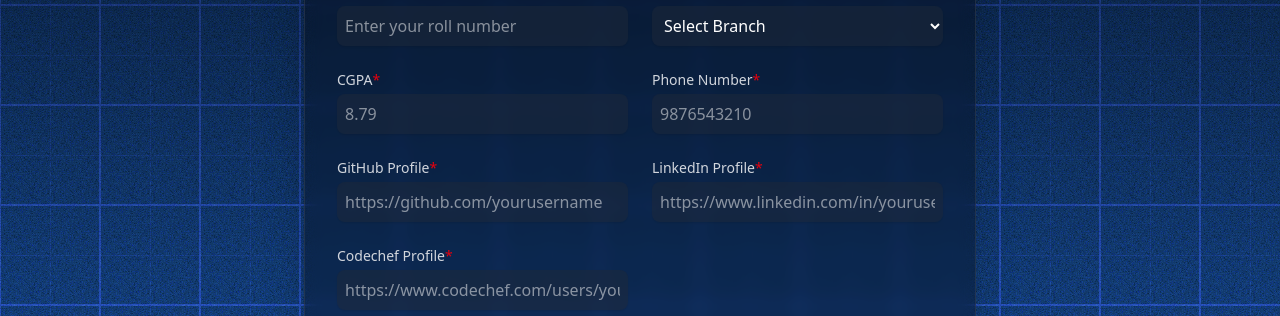
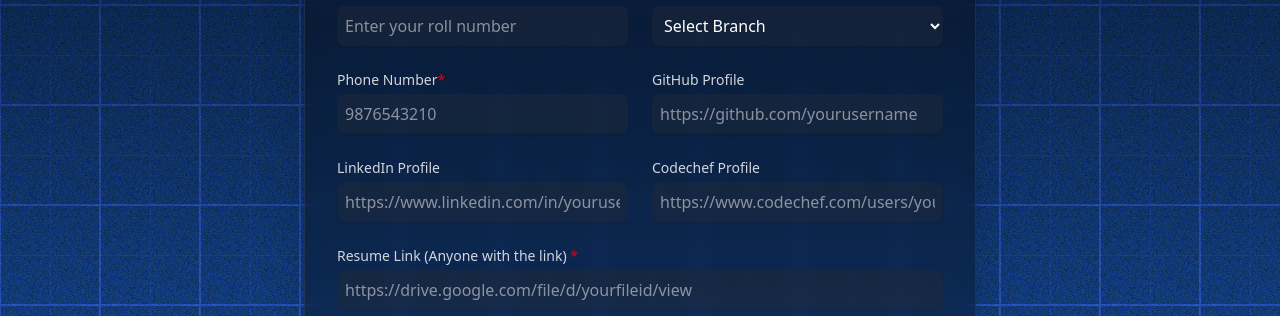
Before and after one commit to ACM-KJSCE/ACM-Form, a React (Vite) app: page /join/form in a window 1280 px wide. Shown: the part 295-611 px from the top of the page. Built offline with nearby package versions, Linux system fonts and the light colour scheme; no server answers; the database is empty; sample sign-in values are in the browser's storage.

Commit message:
Feat: Fy Rep Registration starts

```diff
--- a/src/hooks/useCheck.tsx
+++ b/src/hooks/useCheck.tsx
@@ -66,8 +66,8 @@ const validateField = (name: string, value: string, setValidationErrors:Function
 
       const requiredFields = [
         "rollNumber", "branch", "phoneNumber",
-        "githubProfile", "linkedinProfile", "codechefProfile",
-        "resume", "whyACM", "cgpa", "role", "role2"
+        // "githubProfile", "linkedinProfile", "codechefProfile",
+        "resume", "whyACM", "role", "role2"
       ];
 
       for (const field of requiredFields) {
@@ -98,9 +98,9 @@ const validateField = (name: string, value: string, setValidationErrors:Function
             case "whyACM":
               fieldIsValid = hasAtLeast30Words(formData.whyACM);
               break;
-            case "cgpa":
-              fieldIsValid = regexProper(formData.cgpa, "cg");
-              break;
+            // case "cgpa":
+            //   fieldIsValid = regexProper(formData.cgpa, "cg");
+            //   break;
           }
         }
 
--- a/src/interfaces/form.tsx
+++ b/src/interfaces/form.tsx
@@ -13,7 +13,6 @@ interface FormData {
   role2: string;
   submitted?: boolean;
   submittedAt?: string;
-  cgpa: string;
 }
 
 export type {FormData}
--- a/src/pages/Admin.tsx
+++ b/src/pages/Admin.tsx
@@ -65,7 +65,6 @@ const Admin: React.FC = () => {
         "email",
         "rollNumber",
         "branch",
-        "cgpa",
         "phoneNumber",
         "githubProfile",
         "linkedinProfile",
--- a/src/pages/Form.tsx
+++ b/src/pages/Form.tsx
@@ -28,8 +28,7 @@ function Form() {
     resume: "",
     whyACM: "",
     role: "",
-    role2: "",
-    cgpa: ""
+    role2: ""
   });
   const [fetching, setFetching] = useState(true);
 
@@ -383,7 +382,7 @@ function Form() {
                 )}
               </div> */}
 
-              <div>
+              {/* <div>
                 <label
                   htmlFor="cgpa"
                   className="block text-sm font-medium text-gray-300"
@@ -405,7 +404,7 @@ function Form() {
                 {touched.cgpa && validationErrors.cgpa && (
                   <p className="mt-1 text-sm text-red-500">Please enter a valid CGPA</p>
                 )}
-              </div>
+              </div> */}
 
               <div>
                 <label
@@ -436,7 +435,7 @@ function Form() {
                   htmlFor="githubProfile"
                   className="block text-sm font-medium text-gray-300"
                 >
-                  GitHub Profile<text className="text-red-600">*</text>
+                  GitHub Profile
                 </label>
                 <input
                   type="url"
@@ -459,7 +458,7 @@ function Form() {
                   htmlFor="linkedinProfile"
                   className="block text-sm font-medium text-gray-300"
                 >
-                  LinkedIn Profile<text className="text-red-600">*</text>
+                  LinkedIn Profile
                 </label>
                 <input
                   type="url"
@@ -482,7 +481,7 @@ function Form() {
                   htmlFor="codechefProfile"
                   className="block text-sm font-medium text-gray-300"
                 >
-                  Codechef Profile<text className="text-red-600">*</text>
+                  Codechef Profile
                 </label>
                 <input
                   type="url"
--- a/src/pages/Login.tsx
+++ b/src/pages/Login.tsx
@@ -18,7 +18,7 @@ function Login() {
         if (currentUser.email?.endsWith("somaiya.edu") && docSnap.exists() && docSnap.data()?.submitted) {
           navigate("/success");
         } else if (currentUser.email?.endsWith("somaiya.edu")) {
-          navigate("/formclosed");
+          navigate("/form");
         } else {
           signOut(auth).then(() => {
             setError("Please use a Somaiya email address (@somaiya.edu)");
--- a/src/pages/Preview.tsx
+++ b/src/pages/Preview.tsx
@@ -116,12 +116,12 @@ function Preview() {
                   {formData.year === "2" ? "Second Year" : formData.year === "3" ? "Third Year" : formData.year}
                 </span>
               </div> */}
-              <div>
+              {/* <div>
                 <span className="block text-sm font-medium text-gray-300">
                   CGPA
                 </span>
                 <span className="block mt-1 text-white">{formData.cgpa}</span>
-              </div>
+              </div> */}
               <div>
                 <span className="block text-sm font-medium text-gray-300">
                   Phone Number
```
